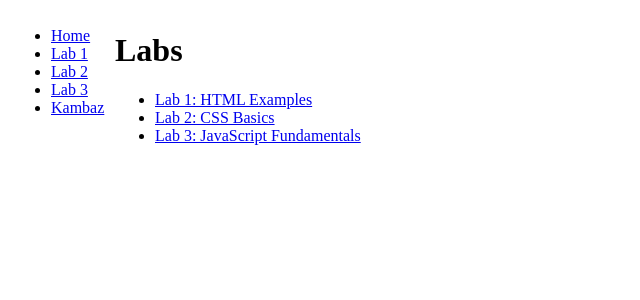
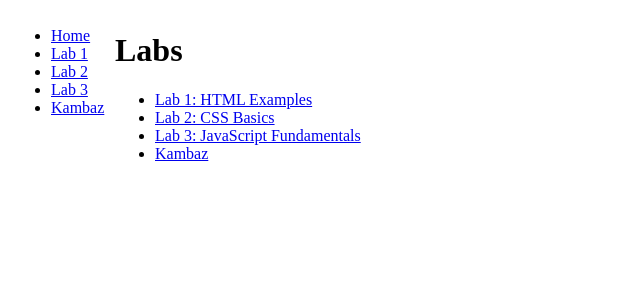
Before and after one commit to AlekyaJogini/Kambaz-next-js, a Next.js app: page /Labs in a window 1280 px wide. Shown: the top 300 px of the page, without its empty margins (0-640 px from the left). Built offline with nearby package versions, Linux system fonts and the light colour scheme.

Commit message:
deploment resolution 29

```diff
--- a/app/(Kambaz)/Labs/page.tsx
+++ b/app/(Kambaz)/Labs/page.tsx
@@ -1,4 +1,5 @@
 import Link from "next/link";
+
 export default function Labs() {
  return (
    <div id="wd-labs">
@@ -16,6 +17,9 @@ export default function Labs() {
          <Link href="/Labs/Lab3" id="wd-lab3-link">
            Lab 3: JavaScript Fundamentals </Link>
        </li>
+       <li>
+       <Link href="/" id="wd-lab3-link">
+         Kambaz </Link> </li>
 
 
      </ul>
```
